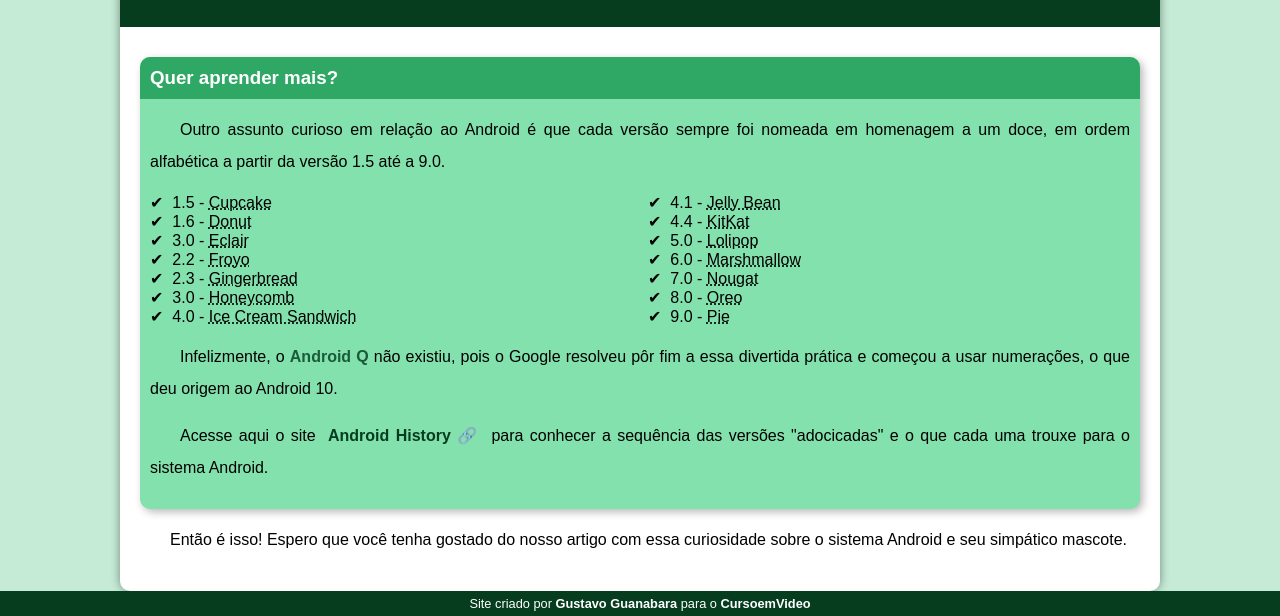
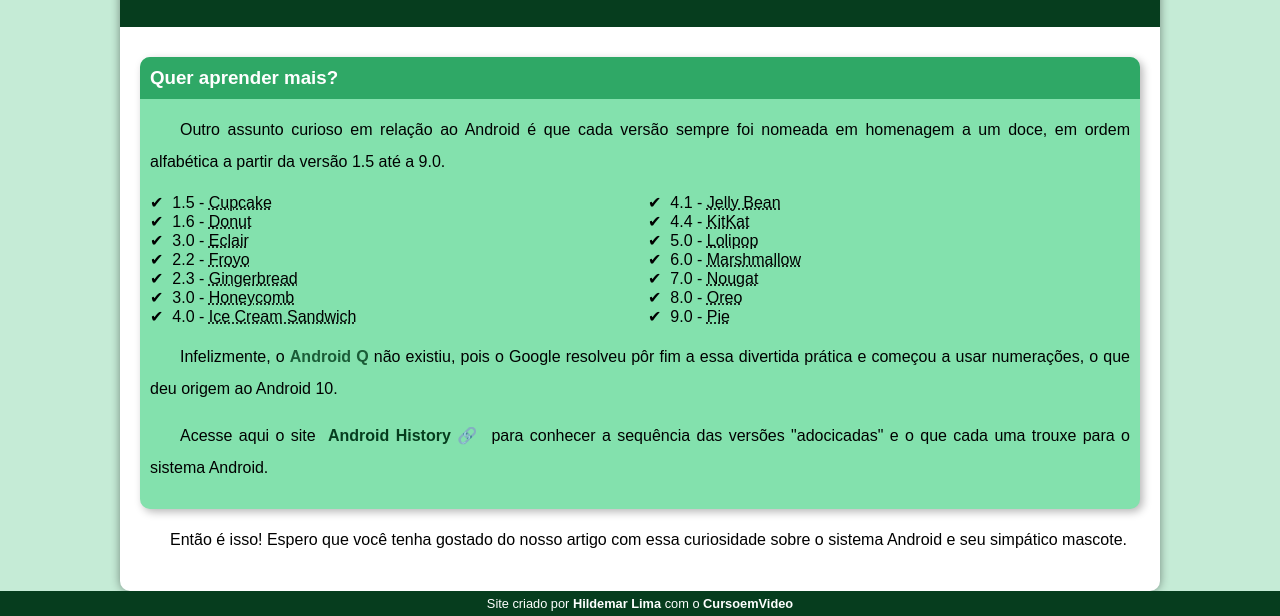
Before and after one commit to DemarLima/projeto-android, a plain HTML site: page index.html in a window 1280 px wide. Shown: the part 2401-3017 px from the top of the page. Drawn offline with Linux system fonts and the light colour scheme.

Commit message:
site criado

```diff
--- a/index.html
+++ b/index.html
@@ -84,7 +84,7 @@
         </article>
     </main>
     <footer>
-        <p>Site criado por <a href="https://gustavoguanabara.github.io/" target="_blank">Gustavo Guanabara</a> para o <a href="http://www.cursoemvideo.com" target="_blank">CursoemVideo</a></p>
+        <p>Site criado por <a href="https://demarlima.github.io/" target="_blank">Hildemar Lima</a> com o <a href="http://www.cursoemvideo.com" target="_blank">CursoemVideo</a></p>
     </footer>
 
 </body>
```
